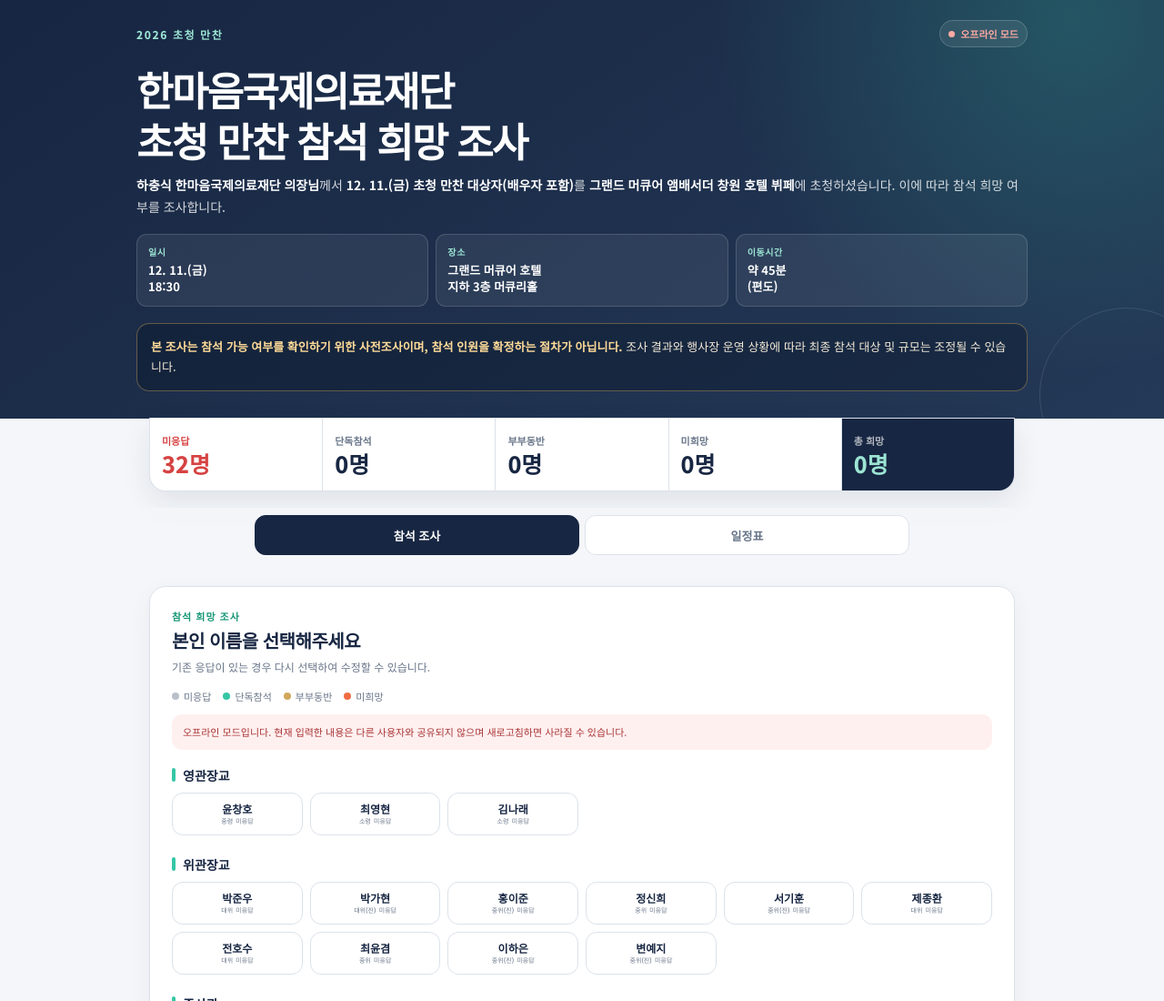
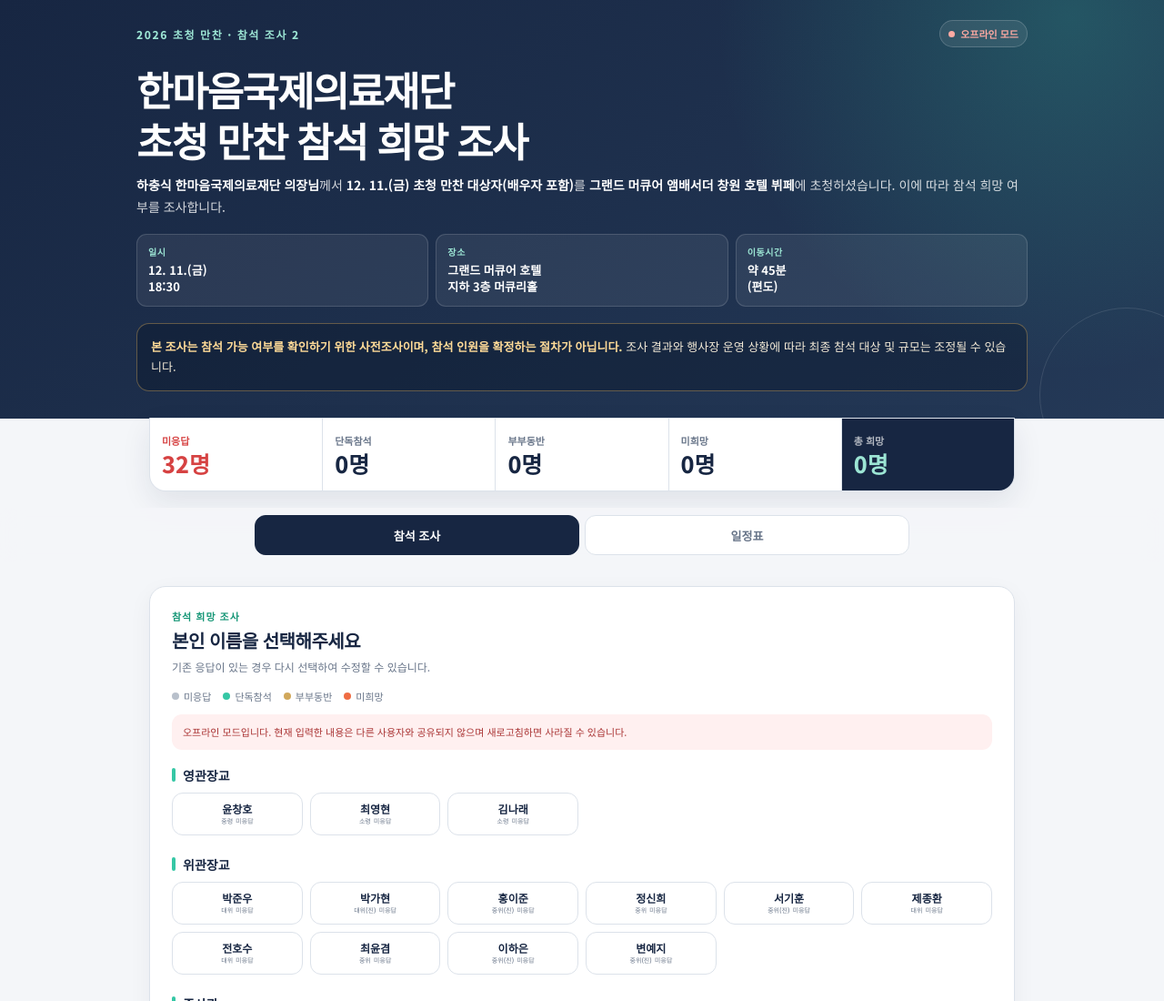
Before and after one commit to Buzzigirl/2026-hanmaeum-dinner-1211, a plain HTML site: page index.html in a window 1280 px wide. Shown: the top 1100 px of the page at 91% size. Drawn offline with Linux system fonts and the light colour scheme.

Commit message:
Label page as attendance survey two

```diff
--- a/index.html
+++ b/index.html
@@ -246,7 +246,7 @@
   <header class="hero">
     <div class="hero-inner">
       <div class="hero-top">
-        <div class="eyebrow">2026 초청 만찬</div>
+        <div class="eyebrow">2026 초청 만찬 · 참석 조사 2</div>
         <div class="sync-status" id="syncStatus">연결 중</div>
       </div>
       <h1>한마음국제의료재단<br>초청 만찬 참석 희망 조사</h1>
```
